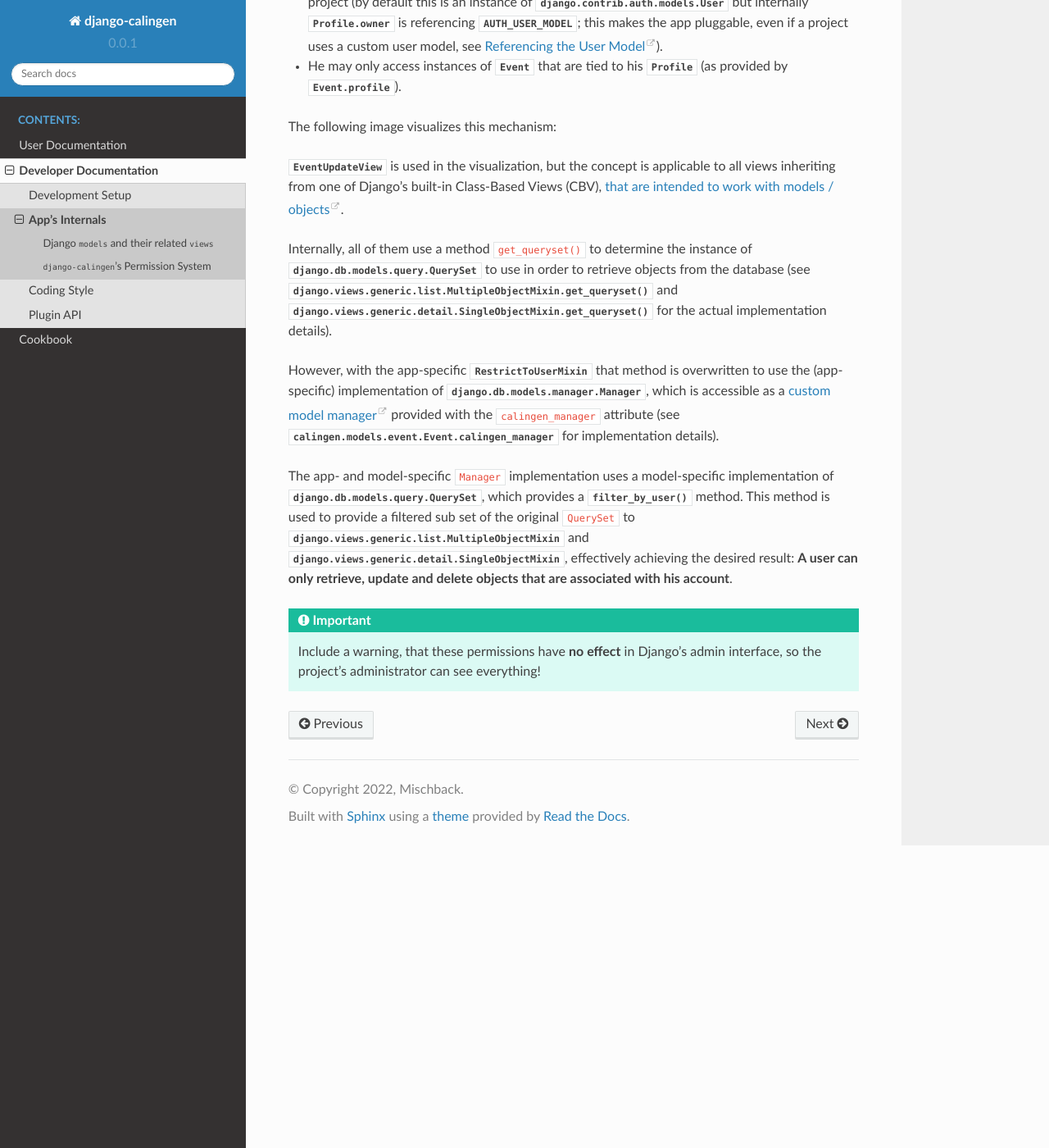
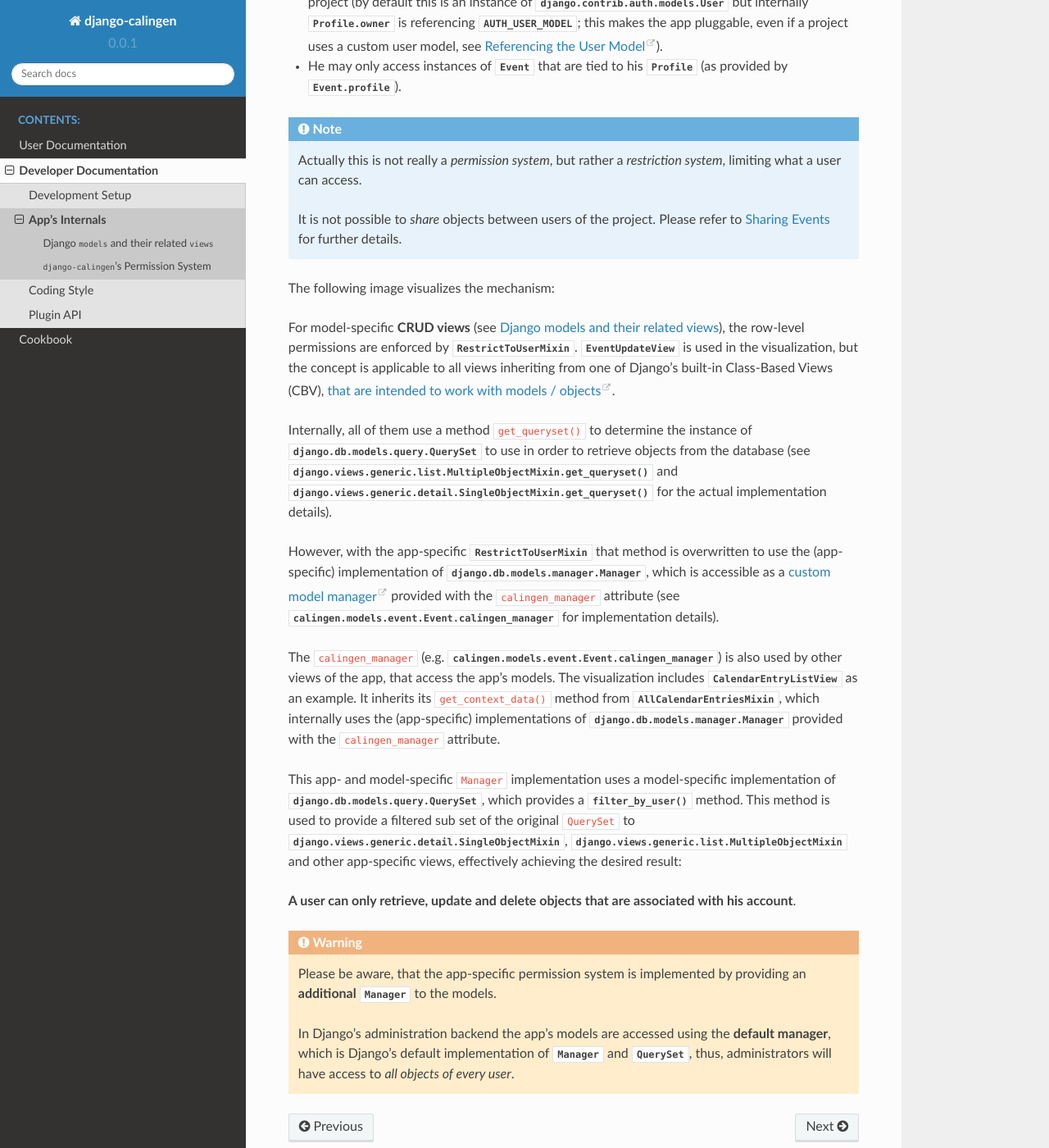
Before and after one commit to Mischback/django-calingen, a Sphinx documentation site: the page built from docs/source/developer/app_internals.rst, in a window 1280 px wide and 1400 px high, scrolled down 1857 px. Shown: the whole window at 82% size. Built offline with Sphinx 7.4.7 and the Read the Docs theme 2.0.0, drawn with Linux system fonts in a browser that asks for light colours; pages that are not in the unit, such as notebooks, are missing from menus; the version number is read from the project's files by our own code; some of the changed text lies outside the part shown.

Commit message:
Add more context to the permission system description

```diff
--- a/docs/source/developer/app_internals.rst
+++ b/docs/source/developer/app_internals.rst
@@ -1,6 +1,8 @@
 ###############
 App's Internals
 ###############
+
+.. _calingen-dev-doc-crud-views-label:
 
 *********************************************
 Django ``models`` and their related ``views``
@@ -93,11 +95,9 @@ because every user only have exactly one associated instance of
 ``django-calingen``'s Permission System
 ***************************************
 
-Django's built-in
-:djangodoc:`Permissions<topics/auth/default/#permissions-and-authorization>`
-are working on *model level*, meaning that if a project's user is permitted to
-view, create, update or delete a given *model*, he may tinker with all
-instances of that model.
+Django's built-in |Permission System| is working on *model level*, meaning that
+if a project's user is permitted to view, create, update or delete a given
+*model*, he may tinker with all instances of that model.
 
 For |calingen|, that would mean, that any user of the Django project may view,
 update or delete any instance of :class:`~calingen.models.event.Event`, even
@@ -118,12 +118,22 @@ himself*, meaning:
   are tied to his :class:`~calingen.models.profile.Profile` (as provided by
   :attr:`Event.profile <calingen.models.event.Event.profile>`).
 
-The following image visualizes this mechanism:
+.. note::
+  Actually this is not really a *permission system*, but rather a *restriction
+  system*, limiting what a user can access.
+
+  It is not possible to *share* objects between users of the project. Please
+  refer to :ref:`calingen-cookbook-sharing-events-label` for further details.
+
+The following image visualizes the mechanism:
 
 .. graphviz:: /includes/permission_system.dot
   :alt: Displays which classes are involved in the implementation
   :caption: Visualization of the Permission implementation
 
+For model-specific **CRUD views** (see
+:ref:`calingen-dev-doc-crud-views-label`), the row-level permissions are
+enforced by :class:`~calingen.views.mixins.RestrictToUserMixin`.
 :class:`~calingen.views.event.EventUpdateView` is used in the visualization,
 but the concept is applicable to all views inheriting from one of Django's
 built-in Class-Based Views (CBV),
@@ -145,20 +155,39 @@ provided with the ``calingen_manager`` attribute (see
 :attr:`calingen.models.event.Event.calingen_manager` for implementation
 details).
 
-The app- and model-specific ``Manager`` implementation uses a model-specific
+The ``calingen_manager`` (e.g.
+:attr:`calingen.models.event.Event.calingen_manager`) is also used by other
+views of the app, that access the app's models. The visualization includes
+:class:`~calingen.views.web.CalendarEntryListView` as an example. It inherits
+its ``get_context_data()`` method from
+:class:`~calingen.views.mixins.AllCalendarEntriesMixin`, which internally uses
+the (app-specific) implementations of :class:`django.db.models.manager.Manager`
+provided with the ``calingen_manager`` attribute.
+
+This app- and model-specific ``Manager`` implementation uses a model-specific
 implementation of  :class:`django.db.models.query.QuerySet`, which provides a
 :meth:`~calingen.models.event.EventQuerySet.filter_by_user` method. This method
 is used to provide a filtered sub set of the original ``QuerySet`` to
-:class:`django.views.generic.list.MultipleObjectMixin` and
-:class:`django.views.generic.detail.SingleObjectMixin`, effectively achieving
-the desired result: **A user can only retrieve, update and delete objects
+:class:`django.views.generic.detail.SingleObjectMixin`,
+:class:`django.views.generic.list.MultipleObjectMixin` and other app-specific
+views, effectively achieving the desired result:
+
+**A user can only retrieve, update and delete objects
 that are associated with his account**.
 
-.. important::
-  Include a warning, that these permissions have **no effect** in Django's
-  admin interface, so the project's administrator can see everything!
+.. warning::
+  Please be aware, that the app-specific permission system is implemented by
+  providing an **additional** :class:`~django.db.models.manager.Manager` to
+  the models.
+
+  In Django's administration backend the app's models are accessed using the
+  **default manager**, which is Django's default implementation of
+  :class:`~django.db.models.manager.Manager` and
+  :class:`~django.db.models.query.QuerySet`, thus, administrators will have
+  access to *all objects of every user*.
 
 
-.. |calingen| replace:: **django-calingen**
 .. |Referencing the User Model| replace:: :djangodoc:`Referencing the User Model <topics/auth/customizing/#referencing-the-user-model>`
 .. |that are intended to work with models / objects| replace:: :djangodoc:`that are intended to work with models / objects <topics/class-based-views/generic-display/#generic-views-of-objects>`
+.. |Permission System| replace:: :djangodoc:`Permission System <topics/auth/default/#permissions-and-authorization>`
+.. |calingen| replace:: **django-calingen**
```
Also changed, not shown: 1 other file.
